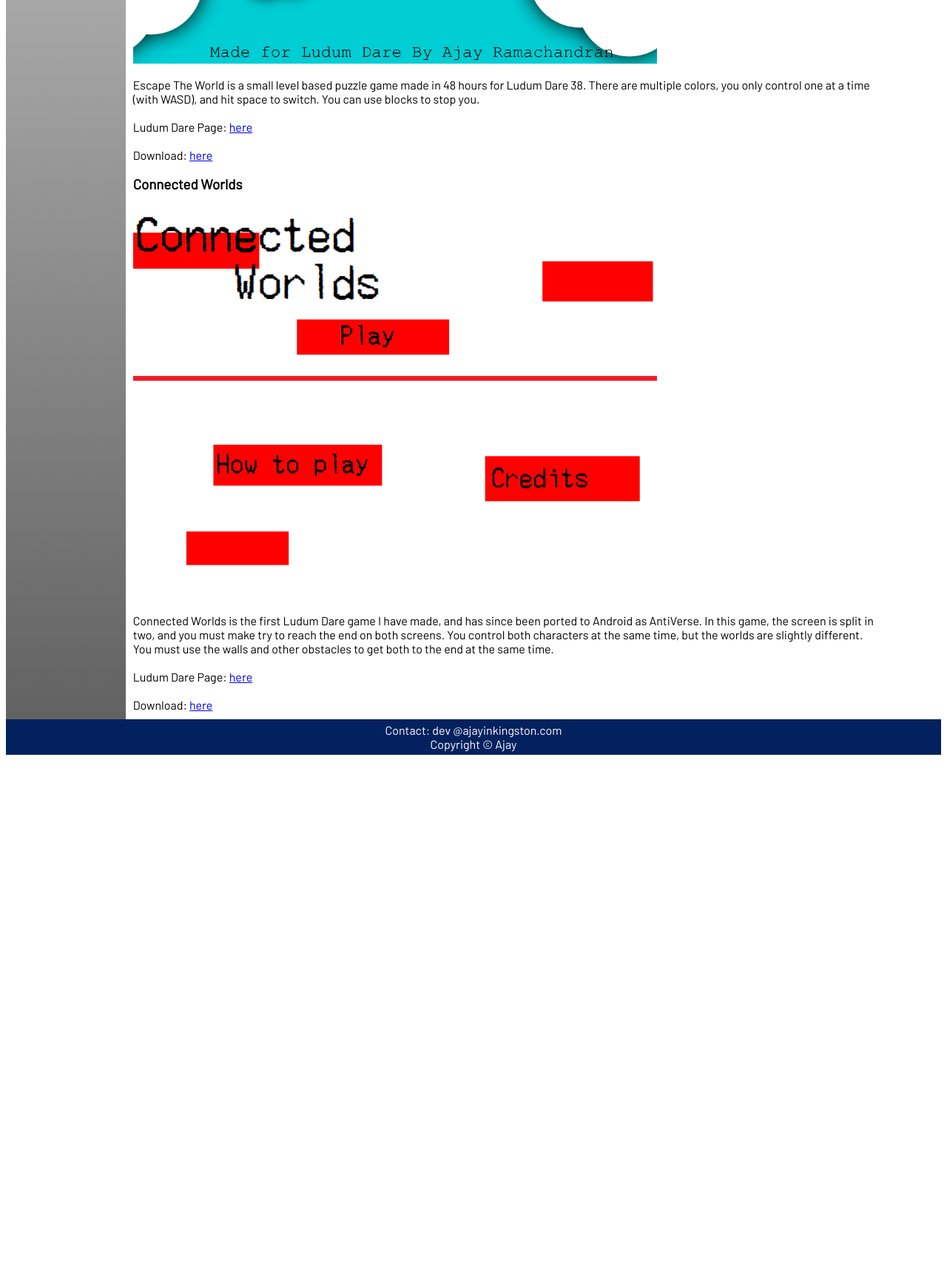
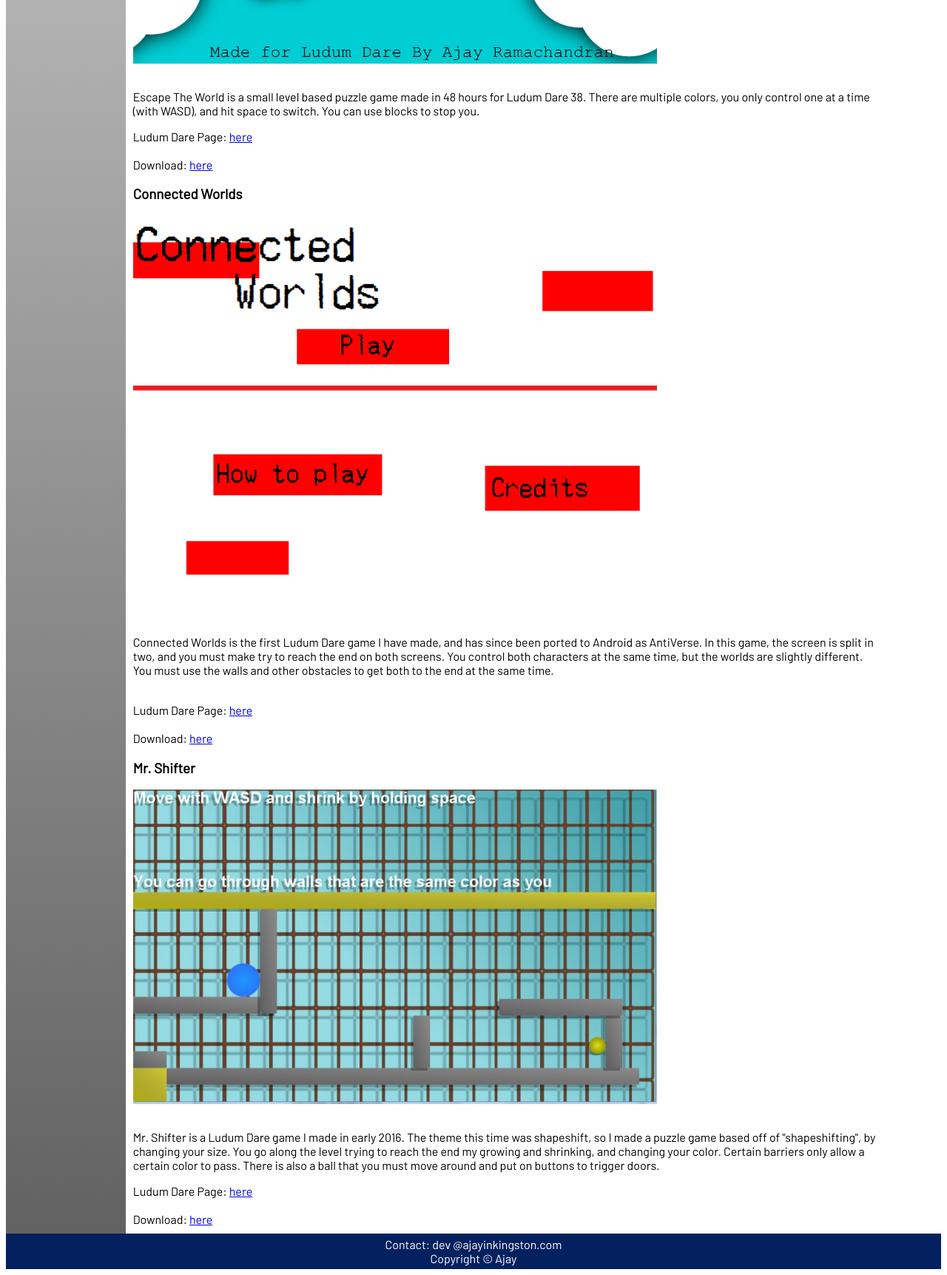
Before and after one commit to ajayyy/FocusProgramSite, a plain HTML site: page ld.html in a window 1280 px wide. Shown: the part 620-2343 px from the top of the page at 74% size. Before the commit the page ends 1648 px from the top, so only its background shows below. Drawn offline with Linux system fonts and the light colour scheme.

Commit message:
Added new LD game plus switched to <p> instead of a bunch of breaks

```diff
--- a/ld.html
+++ b/ld.html
@@ -23,7 +23,7 @@
   </nav>
 
   <section>
-    <h1>My Best Ludum Dare Games</h1>
+    <h1>Some of my Ludum Dare Games</h1>
 
     <div id="escapetheworld">
 
@@ -32,7 +32,9 @@
 
       <br/>
 
-      Escape The World is a small level based puzzle game made in 48 hours for Ludum Dare 38. There are multiple colors, you only control one at a time (with WASD), and hit space to switch. You can use blocks to stop you. <br/> <br/>
+      <p>
+      Escape The World is a small level based puzzle game made in 48 hours for Ludum Dare 38. There are multiple colors, you only control one at a time (with WASD), and hit space to switch. You can use blocks to stop you.
+      </p>
 
       Ludum Dare Page: <a href="https://ldjam.com/events/ludum-dare/38/escape-the-world-1"> here</a>
       <br/><br/>
@@ -47,12 +49,32 @@
 
       <br/>
 
-      Connected Worlds is the first Ludum Dare game I have made, and has since been ported to Android as AntiVerse. In this game, the screen is split in two, and you must make try to reach the end on both screens. You control both characters at the same time, but the worlds are slightly different.
-      You must use the walls and other obstacles to get both to the end at the same time. <br/> <br/>
+      <p>
+        Connected Worlds is the first Ludum Dare game I have made, and has since been ported to Android as AntiVerse. In this game, the screen is split in two, and you must make try to reach the end on both screens. You control both characters at the same time, but the worlds are slightly different.
+        You must use the walls and other obstacles to get both to the end at the same time. <br/> <br/>
+      </p>
 
       Ludum Dare Page: <a href="http://ludumdare.com/compo/ludum-dare-30/?action=preview&uid=39470"> here</a>
       <br/><br/>
       Download: <a href="https://drive.google.com/file/d/0B9zrxe9EFlBMdUNKalB5X1Zjc00/edit"> here </a>
+
+    </div>
+
+    <div id="mrshifter">
+
+      <h3> Mr. Shifter </h3>
+      <img src="mrshifter.jpg" width="70%"/> <br/>
+
+      <br/>
+
+      <p>
+        Mr. Shifter is a Ludum Dare game I made in early 2016. The theme this time was shapeshift, so I made a puzzle game based off of "shapeshifting", by changing your size. You go along the level trying to reach the end my growing and shrinking, and changing your color.
+        Certain barriers only allow a certain color to pass. There is also a ball that you must move around and put on buttons to trigger doors.
+      </p>
+
+      Ludum Dare Page: <a href="http://ludumdare.com/compo/ludum-dare-35/?action=preview&uid=39470"> here</a>
+      <br/><br/>
+      Download: <a href="https://drive.google.com/file/d/0B9zrxe9EFlBMSjVFeUhrQXpNSTA/view"> here </a>
 
     </div>
 
```
Also changed, not shown: games.html (+3 -1 lines), mobile.html (+4 -2 lines), mrshifter.jpg (added), 1 other file.
